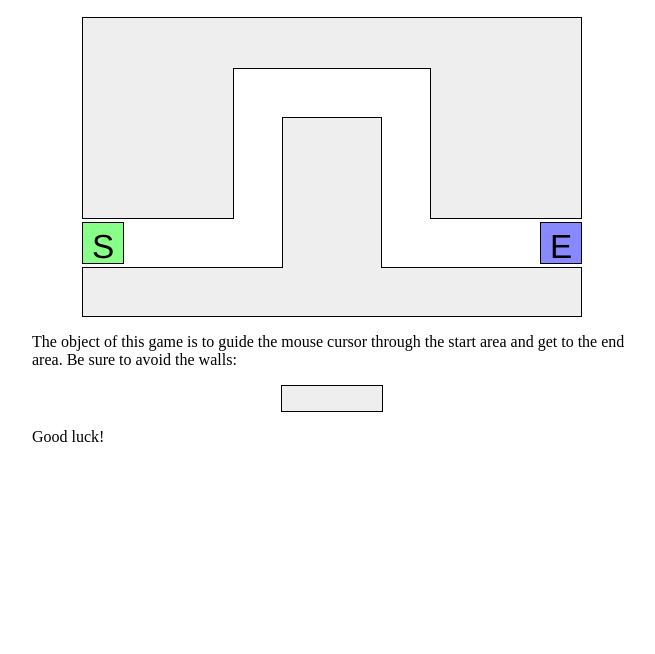
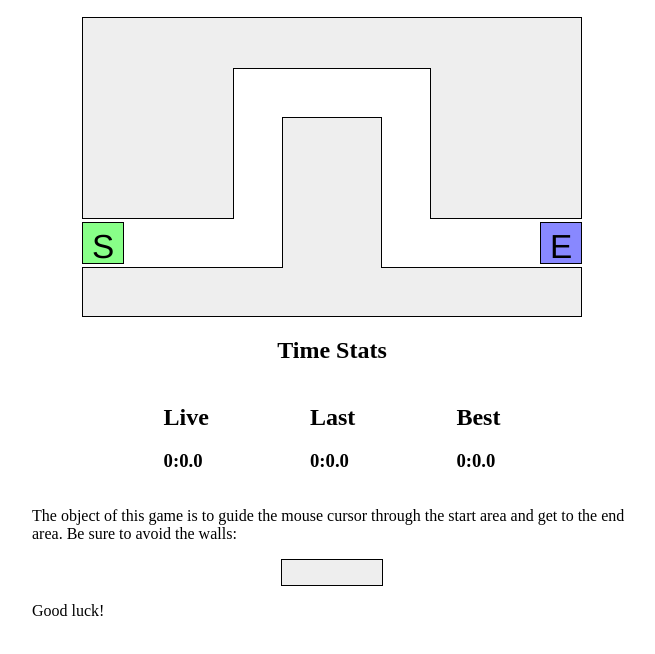
Before and after one commit to samah-basheer/maze-game, a plain HTML site: page index.html in a window 1280 px wide. Shown: the part 110-764 px from the top of the page, without its empty margins (308-963 px from the left). Drawn offline with Linux system fonts and the light colour scheme.

Commit message:
added timer html css

```diff
--- a/assets/css/style.css
+++ b/assets/css/style.css
@@ -113,3 +113,12 @@ neighboring elements.  Necessary to avoid giving ids to the boundary divs
 div.lose {
 	background-color: red;
 }
+.stats {
+	display: flex;
+	justify-content: center;
+	align-items: center;
+}
+.stats > div {
+	padding-left: 4%;
+	padding-right: 4%;
+}
--- a/index.html
+++ b/index.html
@@ -16,6 +16,23 @@
 			<div class="boundary"></div>
 			<div id="end">E</div>
 		</div>
+		<div>
+			<h2>Time Stats</h2>
+			<div class="stats">
+				<div>
+					<h2>Live</h2>
+					<h3 id="live">0:0.0</h3>
+				</div>
+				<div>
+					<h2>Last</h2>
+					<h3 id="last">0:0.0</h3>
+				</div>
+				<div>
+					<h2>Best</h2>
+					<h3 id="best">0:0.0</h3>
+				</div>
+			</div>
+		</div>
 		<p>The object of this game is to guide the mouse cursor through the start area and get to the end area.  Be sure to avoid the walls:</p>
 		<div class="boundary example"></div>
 		<p>Good luck!</p>
```
